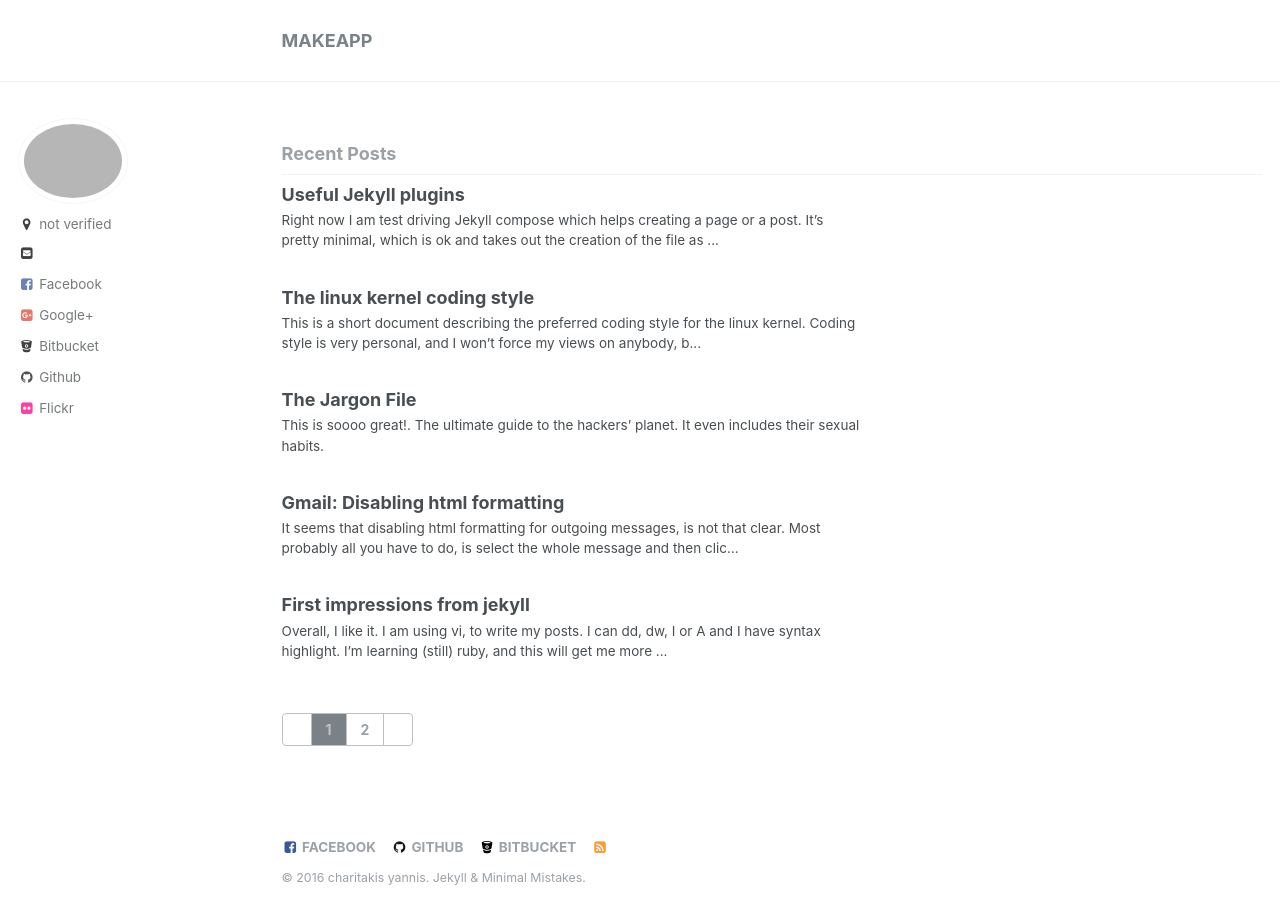
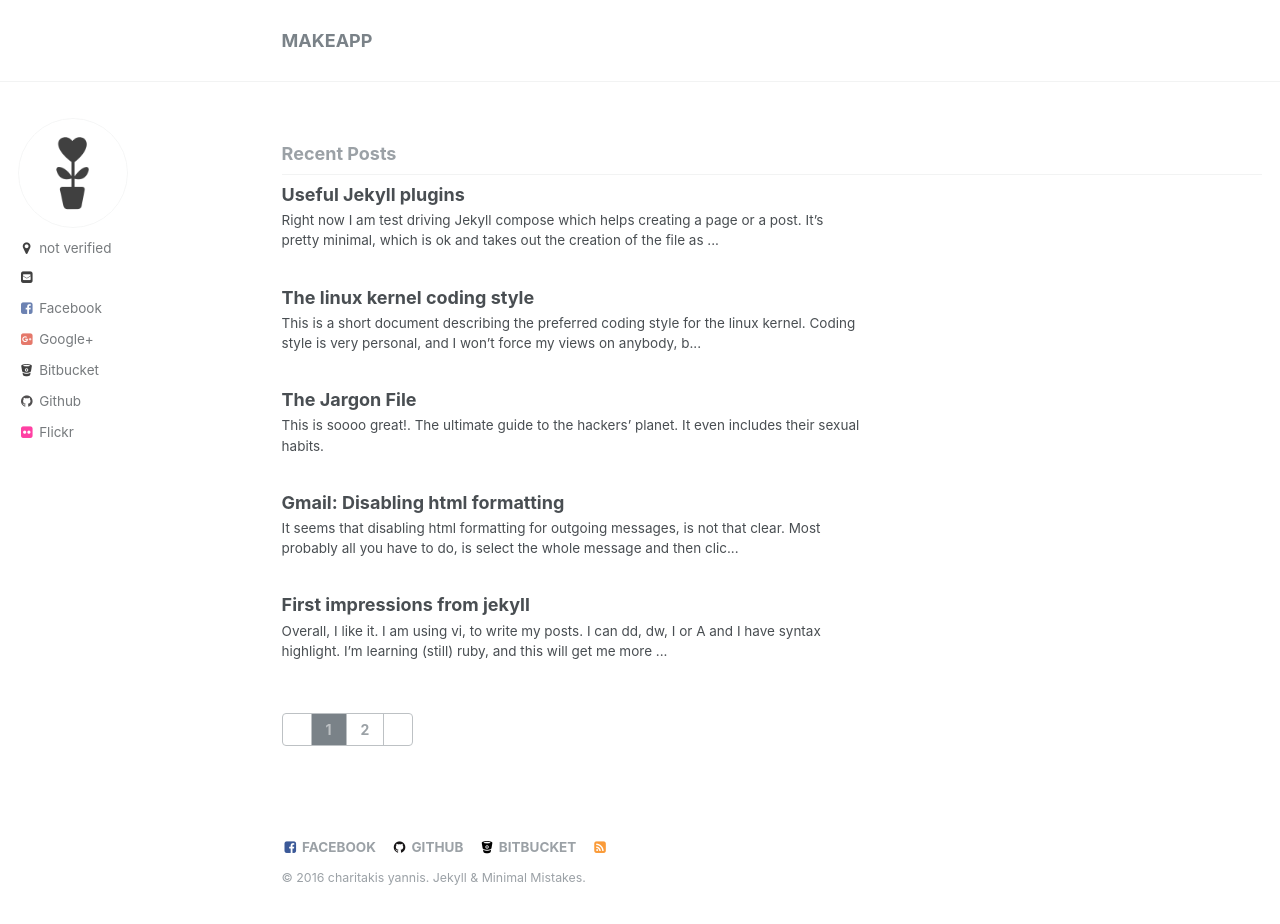
Before and after one commit to haritak/haritak.github.io, a Jekyll site: the page built from index.html, in a window 1280 px wide and 941 px high. Shown: the top 924 px of the window. Built offline with Jekyll 4.4.1, drawn with Linux system fonts in a browser that asks for light colours; the list of posts is cut into pages by our own code.

Commit message:
Added a logo

```diff
--- a/_config.yml
+++ b/_config.yml
@@ -62,7 +62,7 @@ google_ad_slot           :
 # Site Author
 author:
   name             : #"wanted, dead or alive"
-  avatar           : #"bio-photo.jpg"
+  avatar           : "logo.png"
   bio              : #"self dismissed"
   location         : "not verified"
   email            : "yanniswithoutthesefourwords@ych.gr"
```
Also changed, not shown: images/logo.png (added).
